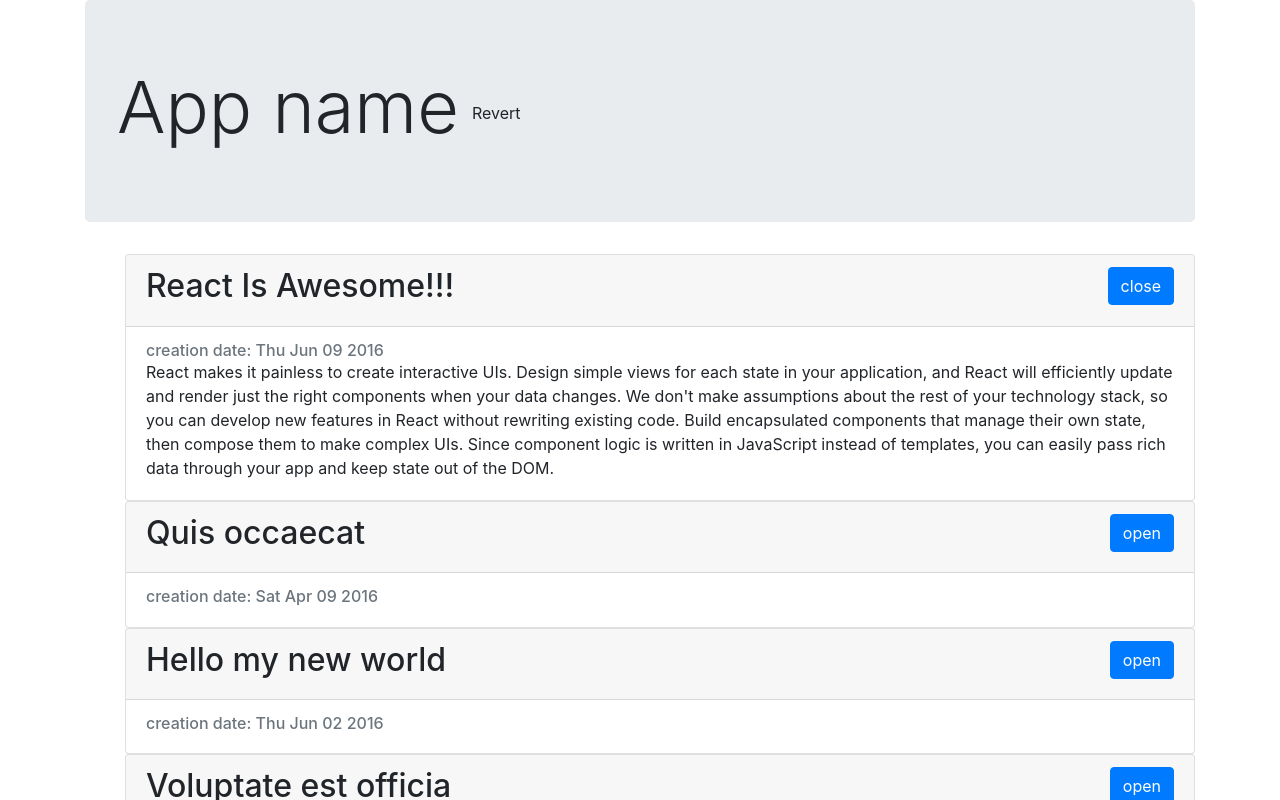
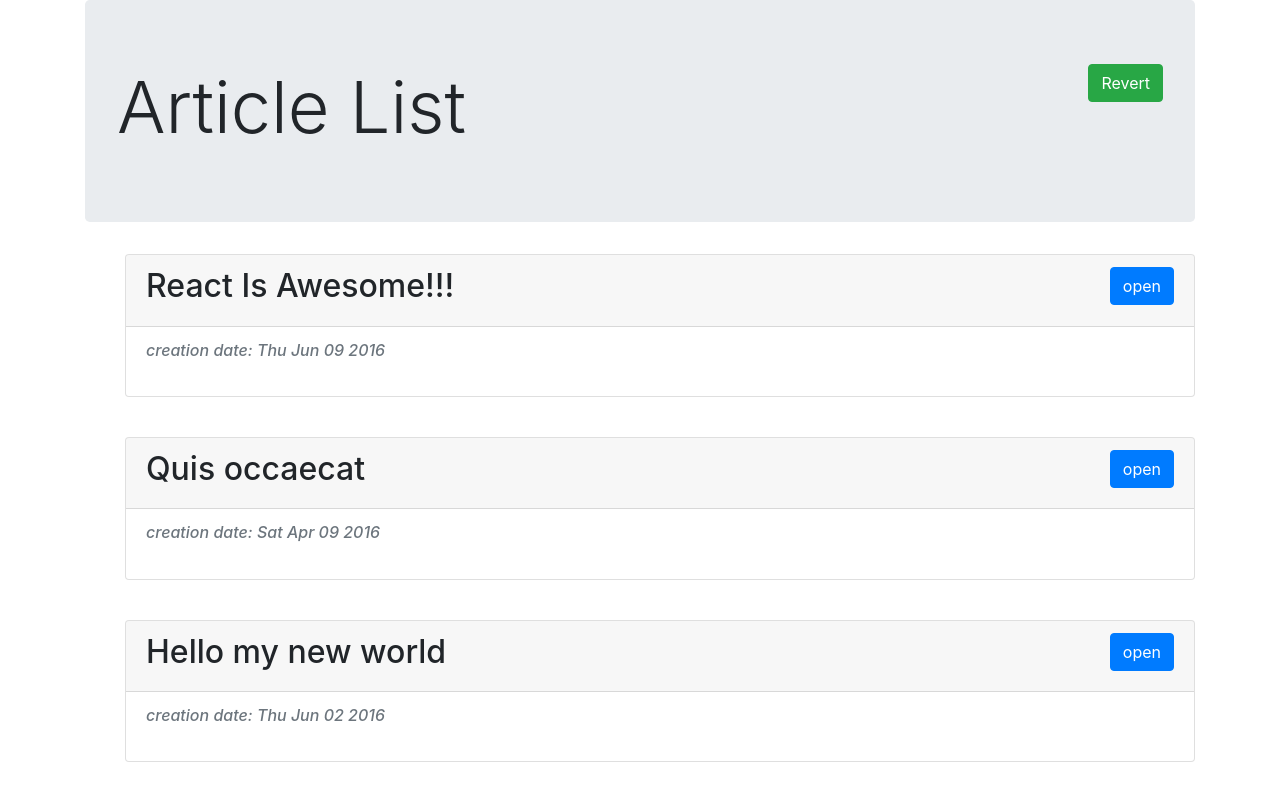
Before and after one commit to gladunvv/react-article-list, a React (Create React App) app: page / in a window 1280 px wide. Shown: the top 800 px of the page. Built offline with nearby package versions, Linux system fonts and the light colour scheme.

Commit message:
Correct code and style

```diff
--- a/src/components/App.js
+++ b/src/components/App.js
@@ -6,27 +6,34 @@ import articles from "../fixtures";
 import "bootstrap/dist/css/bootstrap.css";
 
 class App extends PureComponent {
-
   state = {
     reverted: false
-  }
+  };
 
   render() {
     return (
       <div className="container">
         <div className="jumbotron">
           <h1 className="display-3">
-            App name
-            <button className="btn" onClick = {this.revert}>Revert</button>
-            </h1>
+            Article List
+            <button
+              className="btn btn-success float-right"
+              onClick={this.revert}
+            >
+              Revert
+            </button>
+          </h1>
         </div>
-        <ArticleList articles={this.state.reverted ? articles.slice().reverse() : articles} />
+        <ArticleList
+          articles={this.state.reverted ? articles.slice().reverse() : articles}
+        />
       </div>
     );
   }
   revert = () => {
     this.setState({
-    reverted: !this.state.reverted
-  })
-}}
+      reverted: !this.state.reverted
+    });
+  };
+}
 export default App;
--- a/src/components/Article.js
+++ b/src/components/Article.js
@@ -1,50 +1,39 @@
-import React, { Component, PureComponent } from "react";
+import React, { PureComponent } from "react";
 
 class Article extends PureComponent {
   constructor(props) {
-    super(props)
+    super(props);
 
-    this.state = {
-      isOpen: props.defaultOpen
-    }
-  }
-
-  // shouldComponentUpdate(nextProps, nextState) {
-  //   return this.state.isOpen !== nextState.isOpen
-  // }
-
-  componentWillReceiveProps(nextProps) {
-    if (nextProps.defaultOpen !== this.props.defaultOpen) this.setState({
-      isOpen: nextProps.defaultOpen
-    })
+    this.state = {};
   }
 
   render() {
-    const { article } = this.props;
-    const body = this.state.isOpen && <section className="card-text">{article.text}</section>;
+    const { article, isOpen, onButtonClick } = this.props;
+    const body = isOpen && (
+      <section className="card-text">{article.text}</section>
+    );
     return (
-      <div className="card">
+      <div className="card" style={{ marginBottom: "40px" }}>
         <div className="card-header">
           <h2>
             {article.title}
-            <button className="btn btn-primary float-right" onClick={this.handleClick}>
-              {this.state.isOpen ? "close" : "open"}
+            <button
+              className="btn btn-primary float-right"
+              onClick={onButtonClick}
+            >
+              {isOpen ? "close" : "open"}
             </button>
           </h2>
         </div>
         <div className="card-body">
-          <h6 className="card-subtitle text-muted">creation date: {new Date(article.date).toDateString()}</h6>
-          {body}
+          <h6 className="card-subtitle text-muted font-italic">
+            creation date: {new Date(article.date).toDateString()}
+          </h6>
+          <p className="text-justify">{body}</p>
         </div>
       </div>
     );
   }
-  handleClick = () => {
-    console.log("---", "clicked");
-    this.setState({
-      isOpen: !this.state.isOpen
-    });
-  };
 }
 
 export default Article;
--- a/src/components/ArticleList.js
+++ b/src/components/ArticleList.js
@@ -1,13 +1,26 @@
-import React, {PureComponent} from "react";
+import React, { PureComponent } from "react";
 import Article from "./Article";
 
 export default class ArticleList extends PureComponent {
+  state = {
+    openArticleId: null
+  };
   render() {
     const articleElements = this.props.articles.map((article, index) => (
       <li style={{ listStyle: "none" }} key={article.id}>
-        <Article article={article} defaultOpen={index === 0} />
+        <Article
+          article={article}
+          isOpen={this.state.openArticleId === article.id}
+          onButtonClick={this.handleClick.bind(this, article.id)}
+        />
       </li>
     ));
     return <ul>{articleElements}</ul>;
   }
+
+  handleClick = openArticleId =>
+    this.setState({
+      openArticleId:
+        this.state.openArticleId === openArticleId ? null : openArticleId
+    });
 }
```
Also changed, not shown: 1 other file (tests, documents, lock files or other folders).
